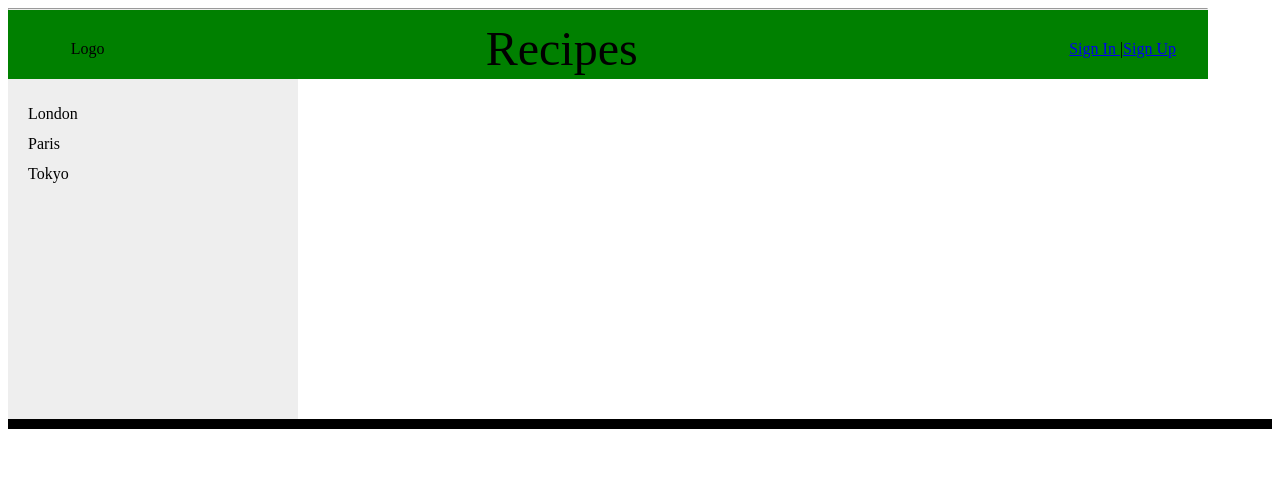
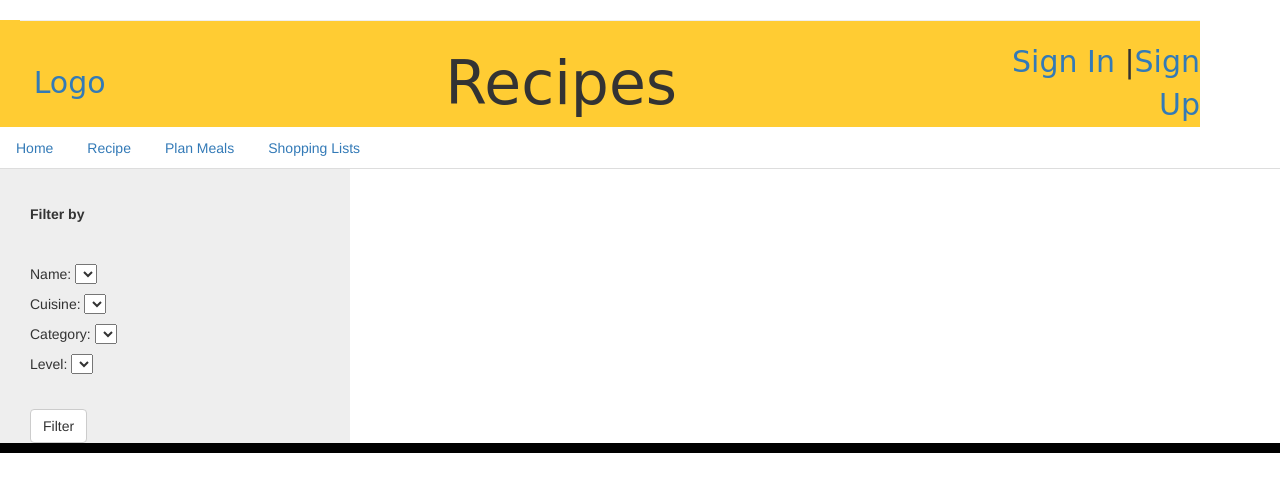
Before and after one commit to Francydijesi/hackbright_project, a Flask app: template templates/recipe_list.html in a window 1280 px wide. Shown: the top 492 px of the page. Run offline with Flask 2, Linux system fonts and the light colour scheme; the template is opened without the code that fills it, so the values that code supplies are empty; some libraries are stand-ins or nearby versions.

Commit message:
Add filters and ajax call in recipes.html, created recipe_page.html with all the info

```diff
--- a/server.py
+++ b/server.py
@@ -1,6 +1,6 @@
 from jinja2 import StrictUndefined
 
-from flask import Flask, render_template, redirect, request, flash, session
+from flask import Flask, render_template, redirect, request, flash, session, jsonify
 
 from flask_debugtoolbar import DebugToolbarExtension
 
@@ -29,14 +29,67 @@
     """Show list of users."""
 
     # If user is logged in, search user's recipes.
-    # if session['user']:
-    # recipes = u.Recipe.query.all()
+    if 'user' in session:
+        recipes = u.Recipe.query.all()
 
     # If user is not logged in, return all recipes
-    # else:
-    recipes = Recipe.query.all()
-    print recipes
+    else:
+        recipes = Recipe.query.all()
+
     return render_template("recipe_list.html", recipes=recipes)
+
+@app.route("/filtered_recipe.json")
+def filteres_recipe():
+    """ Search recipes by filters """
+
+    # Gets the values of the filter
+    title = request.args.get("title")
+    cuisine = request.args.get("cuisine")
+    cat = request.args.get("cat")
+    level = request.args.get("level")
+
+    # Checks if the fields have a value and save it in a dictionary
+    args = {}
+
+    if title:
+        args['title'] = title
+
+    if cuisine:
+        args['title'] = title
+
+    if cat:
+        args['cat'] = cat
+
+    if level:
+        args['skill_level'] = level
+
+    # Execute the query and passes the values in the dictionary
+    recipes = Recipe.query.filter_by(args).all()
+
+    # Creates a list of recipe in a json format
+    list_of_recipe_dictionaries = [ r.json() for r in recipes ]
+
+    # Creates a dictionary of jsonified recipes
+    recipe_info = {
+        'recipes': list_of_recipe_dictionaries
+    }
+
+    return jsonify(recipe_info)
+
+@app.route("/recipe_page/<int:recipeid>")
+def recipe_page(recipeid):
+    """ Show recipe details """
+    # print "RECIPE TYPE {}".format(type(recipeid))
+
+    recipe = Recipe.query.filter_by(recipe_id=recipeid).first()
+
+    ingredients = RecipeIngredient.query.filter_by(recipe_fk=recipeid)
+
+    steps = RecipeStep.query.filter_by(recipe_fk=recipeid)
+
+    return render_template("recipe_page.html", recipe=recipe,
+                      ingredients=ingredients, steps=steps)
+
 
 # @app.route("/plan")
 # def plan():
@@ -48,11 +101,11 @@
 # ##############################################################################
 # # REGISTER - LOGIN - LOGOUT
 # ##############################################################################
-# @app.route("/register")
-# def register_user():
-#     """Allows the user to sign up for an account"""
+@app.route("/register")
+def register_user():
+    """Allows the user to sign up for an account"""
 
-#     return render_template("signup_form.html")
+    return render_template("signup_form.html")
 
 # @app.route("/register-confirm", methods=["POST"])
 # def confirm_new_user():
--- /dev/null
+++ b/static/SQL/categories.sql
@@ -0,0 +1,11 @@
+INSERT into categories (cat_code, cat_name) VALUES ('AP','Appetizer');
+INSERT into categories (cat_code, cat_name) VALUES ('SP','Soup');
+INSERT into categories (cat_code, cat_name) VALUES ('SL','Salad');
+INSERT into categories (cat_code, cat_name) VALUES ('VG','Vegetable');
+INSERT into categories (cat_code, cat_name) VALUES ('BG','Bean&Grain');
+INSERT into categories (cat_code, cat_name) VALUES ('PS','Pasta');
+INSERT into categories (cat_code, cat_name) VALUES ('HL','Holiday');
+INSERT into categories (cat_code, cat_name) VALUES ('PR','Party');
+INSERT into categories (cat_code, cat_name) VALUES ('MT','Meat');
+INSERT into categories (cat_code, cat_name) VALUES ('VE','Vegan');
+INSERT into categories (cat_code, cat_name) VALUES ('FS','Fish');
--- a/static/css/style.css
+++ b/static/css/style.css
@@ -1,35 +1,35 @@
 
-html .navigation-m.panel{
-
-    position: relative;
-    float: left;
-    display: none;
-    border: 2px solid black;
-}
 
 div.top-bar{
 
-    background: green;
+    background: #ffcc33;
     width: 1200px;
+    padding-left: 20px;
 
 }
 
 td.logo-wrap{
-   padding-left: 30px;
+
    text-align:center;
    width: 100px;
+   font-size: 30px;
+   font-family: 'Brush Script MT', cursive;
 }
 
 td.title-wrap{
    width:900px;
-   font-size: 48px;
+   font-size: 60px;
    text-align:center;
+   font-family: 'Brush Script MT', cursive;
 }
 
 td.login-wrap{
- width: 200px;
- text-align:right;
- padding-right: 30px;
+   width: 200px;
+   text-align:right;
+   font-size: 30px;
+   font-family: 'Brush Script MT', cursive;
+   vertical-align: bottom;
+
 }
 
 .img_container{
@@ -51,19 +54,44 @@
     text-align:center;
     padding:5px;
 }
-#nav {
+div#nav{
     line-height:30px;
     background-color:#eeeeee;
-    height:300px;
-    width:250px;
+    height:auto  ;
+    width:350px;
     float:left;
-    padding:20px;
+    padding-left: 30px;
+    padding-top:30px;
 }
-td#recipe {
+div#recipe-box{
 
-    padding-left:30px;
-    font-size: 15px;
+    width: 1200px;
+    font-family: 'Brush Script MT', cursive;
+    padding-left: 20px;
+    padding-bottom: 20px;
 }
+td#recipe-title{
+
+    font-size: 30px;
+    font:bold;
+    font-family: 'Brush Script MT', cursive;
+    vertical-align: top;
+}
+
+td#recipe-desc{
+
+    font-size: 20px;
+    width:500px;
+    text-align: left;
+    vertical-align: top;
+    padding: 20px 20px 20px 20px;
+}
+
+img#recipe-img{
+    width:300px;
+    padding-top: 20px;
+}
+
 #footer {
     background-color:black;
     color:white;
--- a/templates/base.html
+++ b/templates/base.html
@@ -3,8 +3,9 @@
 <head>
 
   <title>{% block title %}{% endblock%}</title>
+  <link rel="stylesheet" href="https://maxcdn.bootstrapcdn.com/bootstrap/3.3.5/css/bootstrap.min.css">
   <link rel="stylesheet" href="/static/css/style.css"></link>
-
+  <script src="https://code.jquery.com/jquery.js"></script>
 </head>
 
 <body>
@@ -12,7 +13,7 @@
 <div class="top-bar">
 <table>
     <tr>
-      <td class="logo-wrap">Logo</td>
+      <td class="logo-wrap"><a href="/">Logo</a></td>
       <td class="title-wrap">{% block page %} {% endblock %}</td>
       <td class="login-wrap">
           {% if 'User' in session %}
@@ -28,6 +29,12 @@
 </div>
 
 <!-- Navigation bar -->
+<ul class="nav nav-tabs">
+  <li role="presentation"><a href="/">Home</a></li>
+  <li role="presentation"><a href="/recipes">Recipe</a></li>
+  <li role="presentation"><a href="#">Plan Meals</a></li>
+  <li role="presentation"><a href="#">Shopping Lists</a></li>
+</ul>
 
   {% block content %} {% endblock %}
 
--- a/templates/homepage.html
+++ b/templates/homepage.html
@@ -1,6 +1,6 @@
 {% extends 'base.html' %}
 {% block title %}Meal planner{% endblock%}
-{% block page %} MEAL PLANNER {% endblock%}
+{% block page %} Meal Planner {% endblock%}
 {% block content %}
 
 
@@ -15,7 +15,7 @@
   <table>
     <tr>
       <td class="section"> <a href="/recipes"> Store Recipes </a></td>
-      <td class="section"> <a href="/plan"> Plan Meals </a></td>
+      <td class="section"> <span class="glyphicons glyphicons-dining-set" aria-hidden="true"></span><a href="/plan"> Plan Meals </a></td>
       <td class="section"> <a href="/grocery"> Make grocery list </a></td>
     <tr>
     <!-- <tr>
--- a/templates/recipe_list.html
+++ b/templates/recipe_list.html
@@ -2,30 +2,79 @@
 {% block title %}Meal planner{% endblock%}
 {% block page %} Recipes {% endblock%}
 {% block content %}
+
+
 <body>
-<!--
-<div id="header">
-<h1>Recipes</h1>
-</div>-->
+<!-- Filters-->
+    <div id="nav">
 
-<div id="nav">
-London<br>
-Paris<br>
-Tokyo<br>
-</div>
+    <b>Filter by </b><br><br>
+    <form id="filter-form">
 
-<div>
+        Name:
+        <select name="title" id="rec-title">
+                <option value=""></option>
+            {% for recipe in recipes%}
+                <option value="{{ recipe.title }}">{{ recipe.title }}</option>
+            {% endfor %}
+        </select>
+        <br>
+
+        Cuisine:
+        <select name="cuisine" id="rec-cuisine">
+            <option></option>
+            {% for recipe in recipes%}
+                <option value="{{ recipe.cuisine }}">{{ recipe.cuisine }}</option>
+            {% endfor %}
+        </select>
+        <br>
+
+        Category:
+        <select name="category" id="rec-cat">
+            <option></option>
+            {% for recipe in recipes%}
+                <option value="{{ recipe.cat_code }}">{{ recipe.category.cat_name }}</option>
+            {% endfor %}
+        </select>
+        <br>
+
+        Level:
+        <select name="level" id="rec-level">
+            <option></option>
+            {% for recipe in recipes%}
+                <option value="{{ recipe.skill_level }}">{{ recipe.skill_level }}</option>
+            {% endfor %}
+        </select>
+        <br> <br>
+
+        <input class="btn btn-default" type="submit" value="Filter">
+
+    </form>
+
+
+
+    </div>
+<!-- Recipe List-->
+<div id="recipe-box">
 
   <table>
     {% for recipe in recipes %}
-        <tr id="recipe">
-            <td><h3>{{ recipe.title }}</h3></td>
-            <td></td>
+
+     <form action="/recipe_page/{{ recipe.recipe_id }}">
+        <tr>
+         <td><a href="/recipe_page/{{ recipe.recipe_id }}"><img id="recipe-img" src="/static/img/recipes/{{ recipe.image_url }}"></a></td>
+         <td id="recipe-desc">
+            <table>
+                <tr><td id="recipe-title">{{ recipe.title }}</td> </tr>
+                <tr><td>{{ recipe.description }}</td></tr>
+                <tr><td></td></tr>
+                <tr><td><span class="glyphicon glyphicon-star" text-align="bottom" aria-hidden="true">
+                        </span></td></tr>
+                        <tr><td><input type="submit" value="View"></td></tr>
+            </table>
+          </td>
         </tr>
-        <tr>
-            <td><img src="/static/img/{{ recipe.image_url }}.jpg" style="height:200px; padding:30px;"></td>
-            <td>{{ recipe.description }}</td>
-        </tr>
+      </form>
     {% endfor %}
   </table>
 </div>
@@ -34,6 +83,31 @@
 
 </div>
 
+<script>
+
+    function refreshRecipe(results){
+        console.log(results);
+       //TO DO: replace form
+    }
+
+    function submitSearch(evt) {
+      alert("Submitting");
+      evt.preventDefault();
+
+      var formInputs = {
+        "title": $("#rec-title").val(),
+        "cuisine": $("#rec-cuisine").val(),
+        "cat": $("#rec-cat").val(),
+        "rate": $("#rec-rate").val(),
+        "level": $("#rec-level").val()
+      };
+
+      $.get("/filtered_recipe.json", formInputs, refreshRecipe);
+    }
+
+    $("#filter-form").on("submit", submitSearch);
+
+</script>
+
 </body>
-
 {% endblock %}
```
Also changed, not shown: other parts of static/css/style.css (+77 -2 lines), Model.py (+27 -0 lines), templates/recipe_page.html (added, +58 -0 lines), recipes.db, static/SQL/recipes.sql (renamed from static/SQL/recipe.sql), static/img/recipes/PS_1.jpg (added), static/img/recipes/VG_2.jpg (renamed from static/img/21KITCHEN2-articleLarge.jpg), templates/signup.html (renamed from templates/login_form.html), 2 other files.
